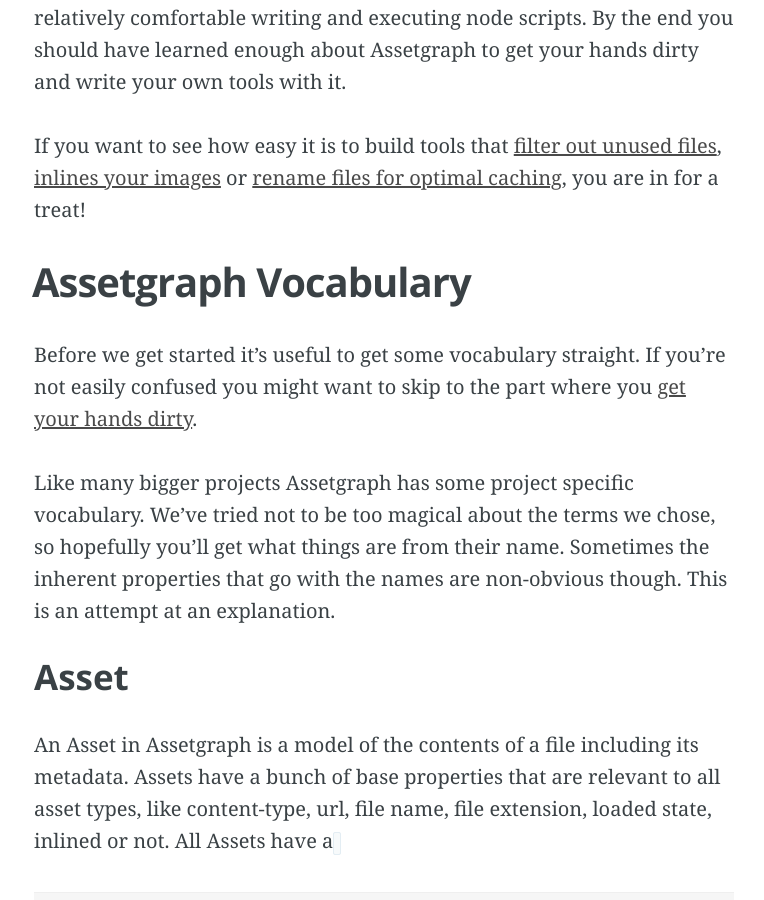
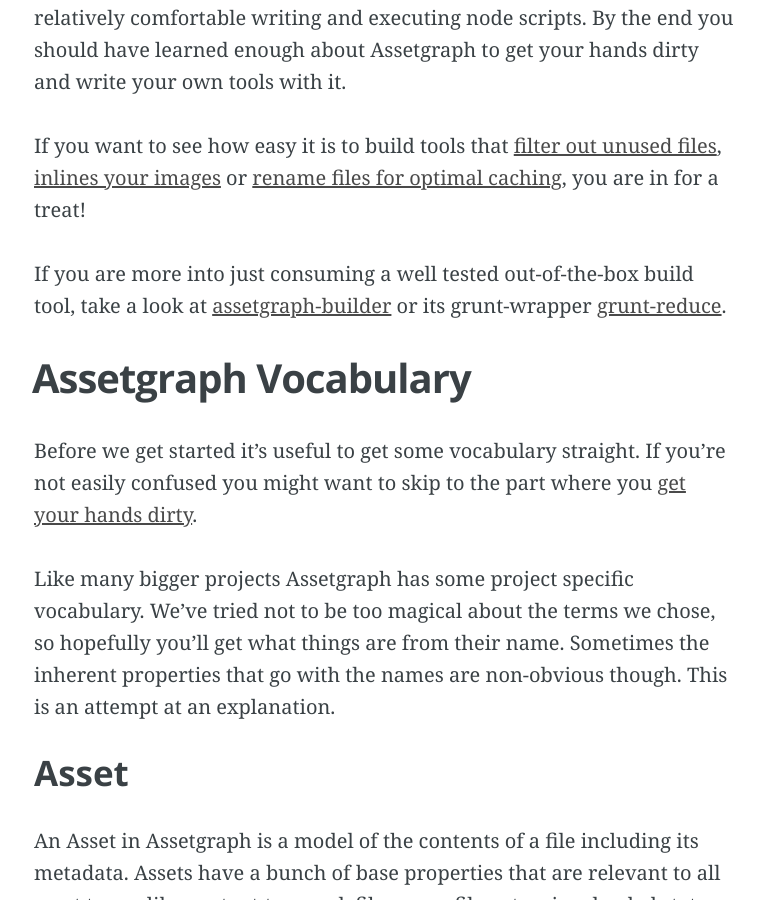
Before and after one commit to Munter/mntr.dk, a Jekyll site: the page built from src/_posts/2014-07-02-getting-started-with-assetgraph.md, in a window 1280 px wide and 900 px high, scrolled down 1023 px. Shown: the whole window, without its empty margins (256-1020 px from the left). Built offline with Jekyll 4.4.1, drawn with Linux system fonts in a browser that asks for light colours; some web fonts are replaced; Markdown is read by kramdown in place of the engine named in the settings; comment, search, counter and statistics services are not loaded.

Commit message:
Add some links to assetgraph-builder and grunt-reduce

```diff
--- a/src/_posts/2014-07-02-getting-started-with-assetgraph.md
+++ b/src/_posts/2014-07-02-getting-started-with-assetgraph.md
@@ -14,6 +14,8 @@ I have spoken at lengths about how Assetgraph distinguishes itself from other bu
 Assetgraph is a node module and this post assumes that you are relatively comfortable writing and executing node scripts. By the end you should have learned enough about Assetgraph to get your hands dirty and write your own tools with it.
 
 If you want to see how easy it is to build tools that [filter out unused files](/2014/getting-started-with-assetgraph/#toc_10), [inlines your images](/2014/getting-started-with-assetgraph/#toc_11) or [rename files for optimal caching](/2014/getting-started-with-assetgraph/#toc_12), you are in for a treat!
+
+If you are more into just consuming a well tested out-of-the-box build tool, take a look at [assetgraph-builder](https://github.com/assetgraph/assetgraph-builder) or its grunt-wrapper [grunt-reduce](https://github.com/Munter/grunt-reduce).
 
 
 Assetgraph Vocabulary
```
